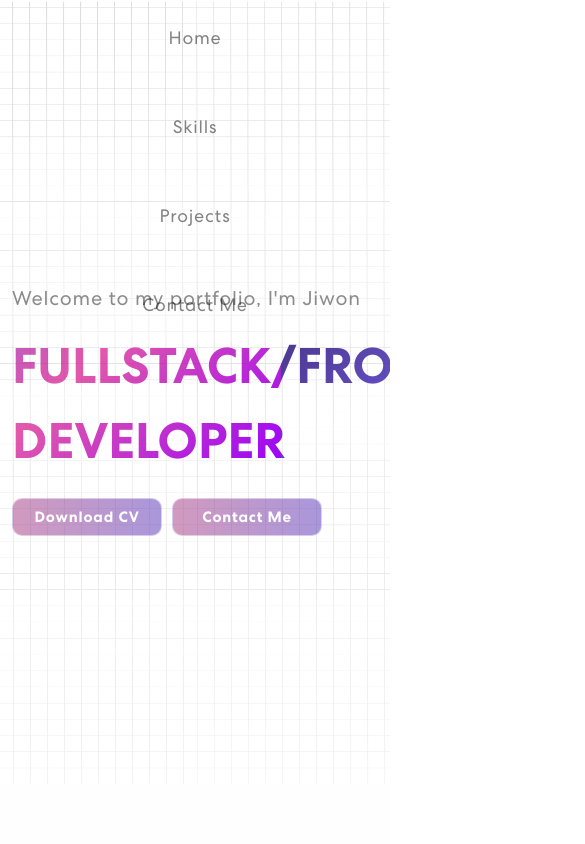
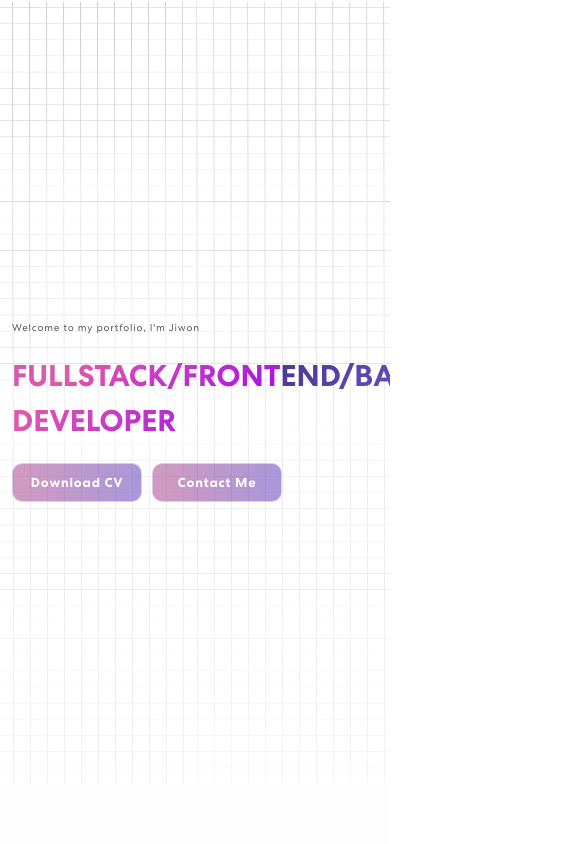
Before and after one commit to JeonJiw/portfolio, a React (Create React App) app: page / in a window 390 px wide. Shown: the top 844 px of the page, 585 px wide, since content can reach past the window. Built offline with nearby package versions, Linux system fonts and the light colour scheme.

Commit message:
Make banner responsive

```diff
--- a/src/App.css
+++ b/src/App.css
@@ -88,7 +88,100 @@ button {
   color: #fff;
   border-radius: 10px;
 }
+/* Add responsive text sizes and layout */
+@media (max-width: 1200px) {
+  button {
+    width: 130px;
+    font-size: 14px;
+  }
 
+  h1 {
+    font-size: 30px;
+  }
+
+  .banner h1 {
+    font-size: 18px;
+  }
+}
+
+@media (max-width: 768px) {
+  nav.navbar .navbar-nav {
+    gap: 20px;
+    font-size: 14px;
+  }
+
+  .banner {
+    padding: 150px 0;
+  }
+
+  .banner h1 {
+    font-size: 16px;
+  }
+
+  .gradient-text {
+    font-size: 30px;
+  }
+
+  .form-container {
+    width: 100%;
+  }
+
+  .project {
+    padding: 50px 0;
+  }
+
+  .project-title {
+    font-size: 1.8rem;
+  }
+
+  .project-image {
+    width: 100%;
+  }
+}
+
+@media (max-width: 576px) {
+  nav.navbar {
+    padding: 10px;
+  }
+
+  .banner {
+    padding: 100px 0;
+    text-align: center;
+  }
+
+  .banner h1 {
+    font-size: 14px;
+    text-align: center;
+  }
+
+  .gradient-text {
+    font-size: 20px;
+  }
+
+  .skill-bx {
+    padding: 30px 20px;
+  }
+
+  .project h2 {
+    font-size: 1.5rem;
+  }
+
+  .project-card {
+    flex-direction: column;
+  }
+
+  .card-img-top {
+    height: 150px;
+  }
+
+  .card-body {
+    padding: 10px;
+  }
+
+  .tech-used {
+    font-size: 0.8rem;
+  }
+}
 input:focus,
 textarea:focus,
 select:focus {
@@ -138,6 +231,13 @@ nav.navbar .navbar-nav {
 
 .nav-link:hover {
   cursor: pointer;
+}
+
+/* Hide the navbar on smaller screens */
+@media (max-width: 768px) {
+  nav.navbar {
+    display: none;
+  }
 }
 
 /************ Banner Css ************/
@@ -206,6 +306,22 @@ nav.navbar .navbar-nav {
 .banner-btn-container {
   text-align: start;
 }
+/* Media query for smaller screens */
+@media (max-width: 800px) {
+  .banner h1 {
+    font-size: 10px;
+  }
+
+  .gradient-text {
+    font-size: 30px;
+  }
+
+  button {
+    font-size: 13px;
+    padding: 10px;
+  }
+}
+
 /************ Skills Css ************/
 .skill {
   position: relative;
@@ -373,12 +489,14 @@ nav.navbar .navbar-nav {
 }
 
 /* Buttons */
-.buttons {
+.source-code-btn {
   display: flex;
-  justify-content: space-between;
-  margin-top: auto;
+  margin: 10px auto;
 }
 
+.source-code-btn a {
+  margin: auto;
+}
 /* Project Page Styles */
 .project-page {
   padding: 80px 0;
--- a/src/components/Projects.js
+++ b/src/components/Projects.js
@@ -68,16 +68,7 @@ export const Projects = () => {
                       </p>
                     </div>
                     <div className="buttons">
-                      <button>
-                        <a
-                          href={project.liveLink}
-                          target="_blank"
-                          rel="noopener noreferrer"
-                        >
-                          See Live
-                        </a>
-                      </button>
-                      <button>
+                      <button className="source-code-btn">
                         <a href={project.sourceCode} target="_blank">
                           Source Code
                         </a>
```
